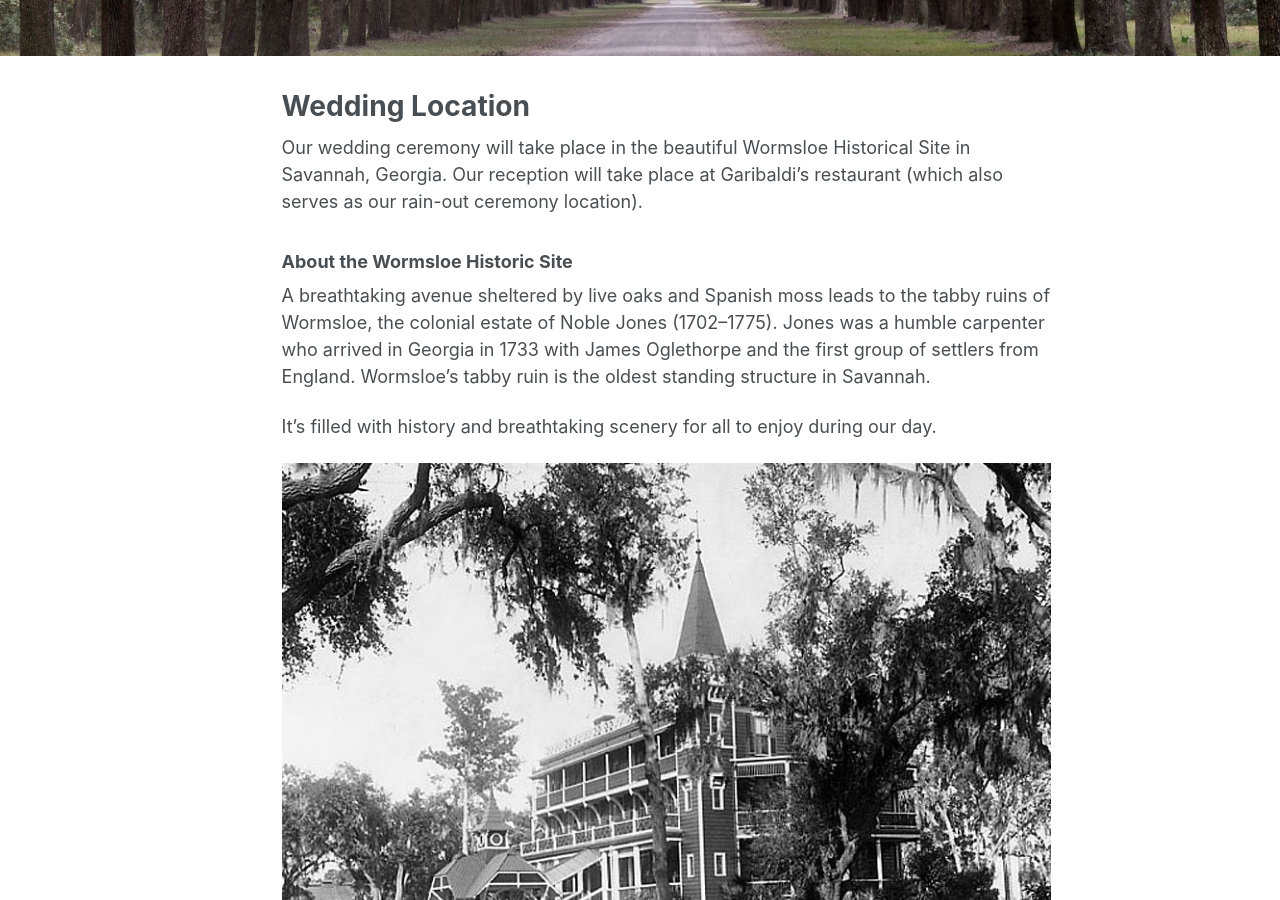
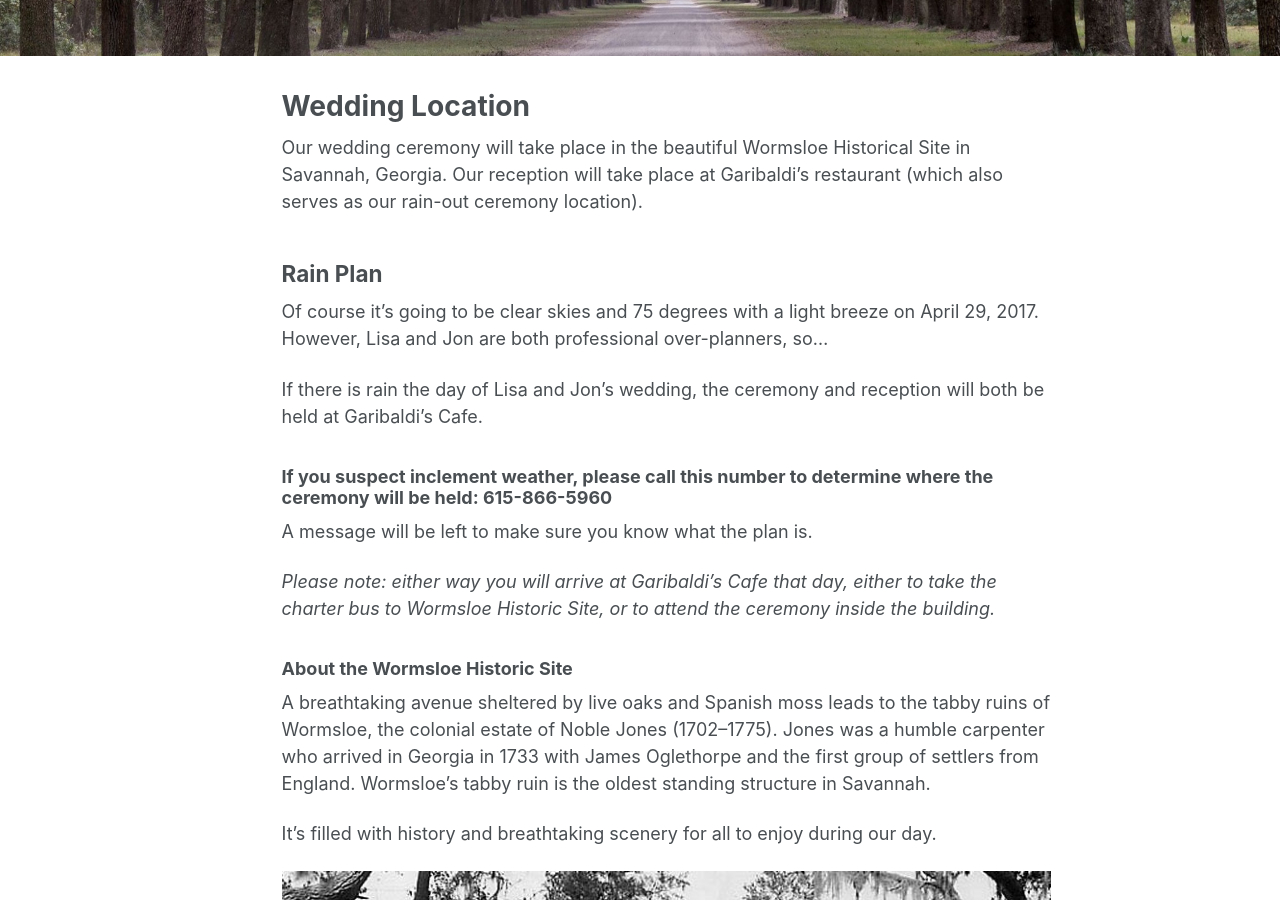
Before and after one commit to jon-arnold/JL-adventures, a Jekyll site: the page built from _posts/2016-09-01-wedding-location.markdown, in a window 1280 px wide and 900 px high, scrolled down 611 px. Built offline with Jekyll 4.4.1, drawn with Linux system fonts in a browser that asks for light colours.

Commit message:
Added rain plan
In case it rains

```diff
--- a/_posts/2016-09-01-wedding-location.markdown
+++ b/_posts/2016-09-01-wedding-location.markdown
@@ -8,6 +8,18 @@ header:
 ---
 
 Our wedding ceremony will take place in the beautiful Wormsloe Historical Site in Savannah, Georgia. Our reception will take place at Garibaldi's restaurant (which also serves as our rain-out ceremony location).
+
+## Rain Plan
+
+Of course it’s going to be clear skies and 75 degrees with a light breeze on April 29, 2017. However, Lisa and Jon are both professional over-planners, so…
+
+If there is rain the day of Lisa and Jon’s wedding, the ceremony and reception will both be held at Garibaldi’s Cafe.
+
+### If you suspect inclement weather, please call this number to determine where the ceremony will be held: 615-866-5960
+
+A message will be left to make sure you know what the plan is.
+
+_Please note: either way you will arrive at Garibaldi’s Cafe that day, either to take the charter bus to Wormsloe Historic Site, or to attend the ceremony inside the building._
 
 ### About the Wormsloe Historic Site
 
```
